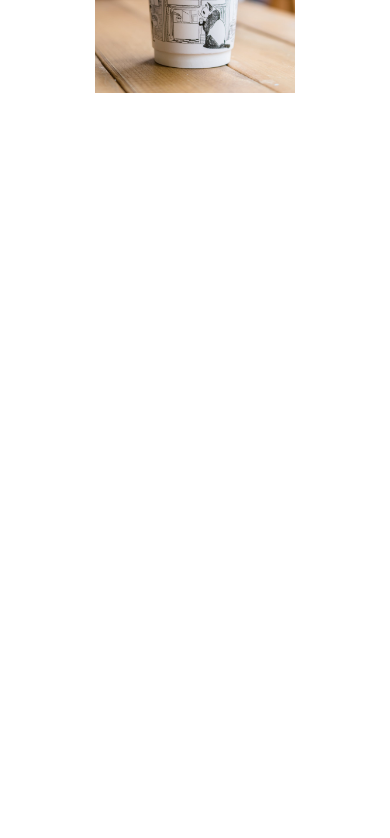
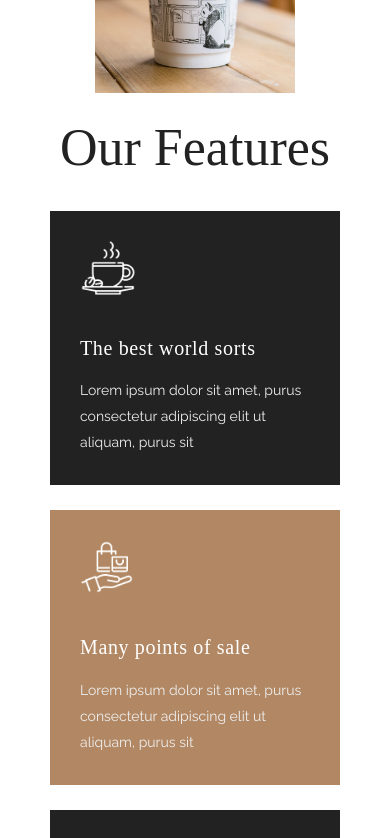
Before and after one commit to bleartdemaku/coffee, a React (Vite) app: page / in a window 390 px wide. Shown: the part 2240-3078 px from the top of the page. Before the commit the page ends 2363 px from the top, so only its background shows below. Built offline with nearby package versions, Linux system fonts and the light colour scheme; a web font is replaced by a local one.

Commit message:
features component responsiveness added

```diff
--- a/src/App.jsx
+++ b/src/App.jsx
@@ -21,8 +21,8 @@ function App() {
       </div>
       <Sponsor />
       <Shop />
+      <Features />
       {/*
-      <Features />
       <Quality />
       <CoffeeC />
       <Menu />
--- a/src/components/Features/Features.css
+++ b/src/components/Features/Features.css
@@ -13,3 +13,26 @@
   line-height: 49.76px;
   margin-bottom: 38px;
 }
+
+@media only screen and (min-width: 1400px) and (max-width: 1720px) {
+}
+
+@media only screen and (min-width: 992px) and (max-width: 1399px) {
+}
+
+@media only screen and (min-width: 768px) and (max-width: 991px) {
+}
+
+@media only screen and (min-width: 576px) and (max-width: 767px) {
+  .features {
+    align-items: center;
+    padding: 0 50px;
+  }
+}
+
+@media only screen and (max-width: 575px) {
+  .features {
+    align-items: center;
+    padding: 0 50px;
+  }
+}
--- a/src/components/FeaturesCard/FeaturesCard.css
+++ b/src/components/FeaturesCard/FeaturesCard.css
@@ -39,3 +39,87 @@
   font-weight: 400;
   line-height: 36px;
 }
+
+@media only screen and (min-width: 1400px) and (max-width: 1720px) {
+  .card__container {
+    gap: 25px;
+  }
+
+  .card__title {
+    font-size: 24px;
+  }
+
+  .card__content {
+    font-size: 18px;
+    line-height: 32px;
+  }
+}
+
+@media only screen and (min-width: 992px) and (max-width: 1399px) {
+  .card__container {
+    flex-direction: column;
+    gap: 25px;
+  }
+
+  .card__title {
+    font-size: 24px;
+  }
+
+  .card__content {
+    font-size: 18px;
+    line-height: 32px;
+  }
+}
+
+@media only screen and (min-width: 768px) and (max-width: 991px) {
+  .card__container {
+    flex-direction: column;
+    gap: 25px;
+  }
+
+  .card__title {
+    font-size: 24px;
+  }
+
+  .card__content {
+    font-size: 18px;
+    line-height: 32px;
+  }
+}
+
+@media only screen and (min-width: 576px) and (max-width: 767px) {
+  .card__container {
+    flex-direction: column;
+    gap: 25px;
+  }
+
+  .card__title {
+    font-size: 24px;
+  }
+
+  .card__content {
+    font-size: 18px;
+    line-height: 32px;
+  }
+}
+
+@media only screen and (max-width: 575px) {
+  .card__container {
+    flex-direction: column;
+    gap: 25px;
+  }
+
+  .card__title {
+    font-size: 20px;
+  }
+
+  .card__content {
+    font-size: 14px;
+    line-height: 26px;
+  }
+
+  .card img {
+    /* max-width: 64px; */
+    height: 54px;
+  }
+}
```
